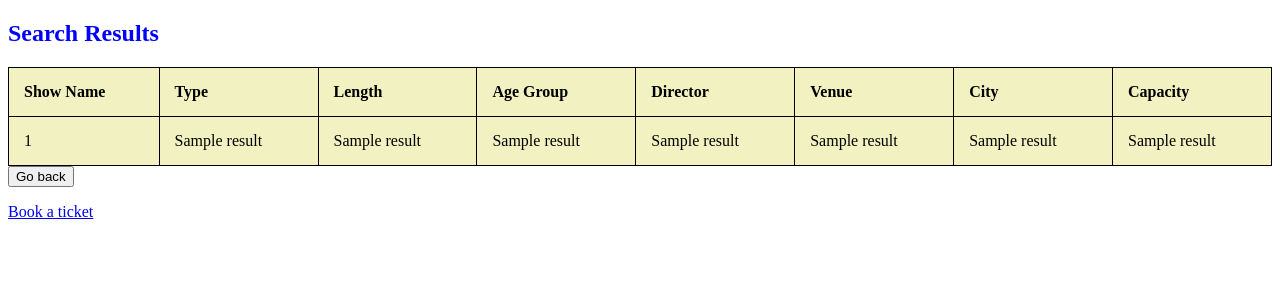
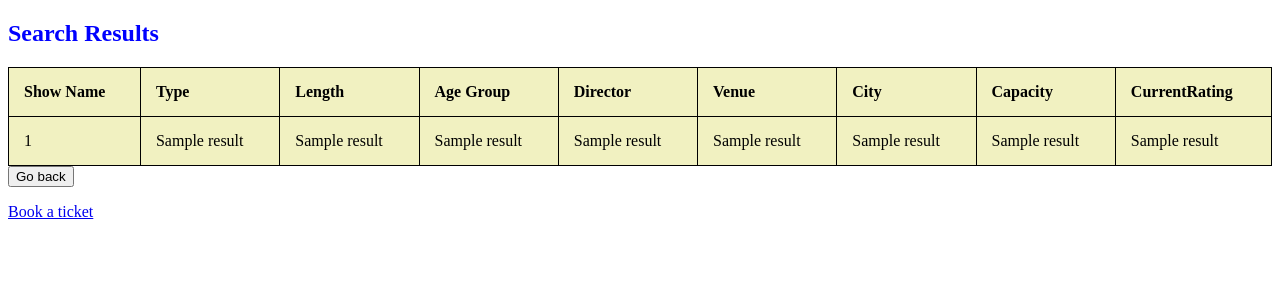
Before and after one commit to JG1109/ticket-master, a Flask app: template templates/results.html in a window 1280 px wide. Shown: the top 300 px of the page. Run offline with Flask 2, Linux system fonts and the light colour scheme; the template is opened without the code that fills it: most values are stand-ins (such as "Sample title", 1, 10 or a date in 2020); parts of the project's set-up code (start-up, migrations or seed data) failed here and were passed over.

Commit message:
Update results.html

```diff
--- a/templates/results.html
+++ b/templates/results.html
@@ -35,6 +35,7 @@ th, td {
     <th>Venue</th>
     <th>City</th>
     <th>Capacity</th>
+    <th>CurrentRating</th>
   </tr>
   {% for row_index in range(results|count) %}
   <tr>
@@ -46,6 +47,7 @@ th, td {
     <td>{{ results[row_index][5] }}</td>
     <td>{{ results[row_index][6] }}</td>
     <td>{{ results[row_index][7] }}</td>
+    <td>{{ results[row_index][8] }}</td>
   </tr>
   {% endfor %}
 </table>
```
